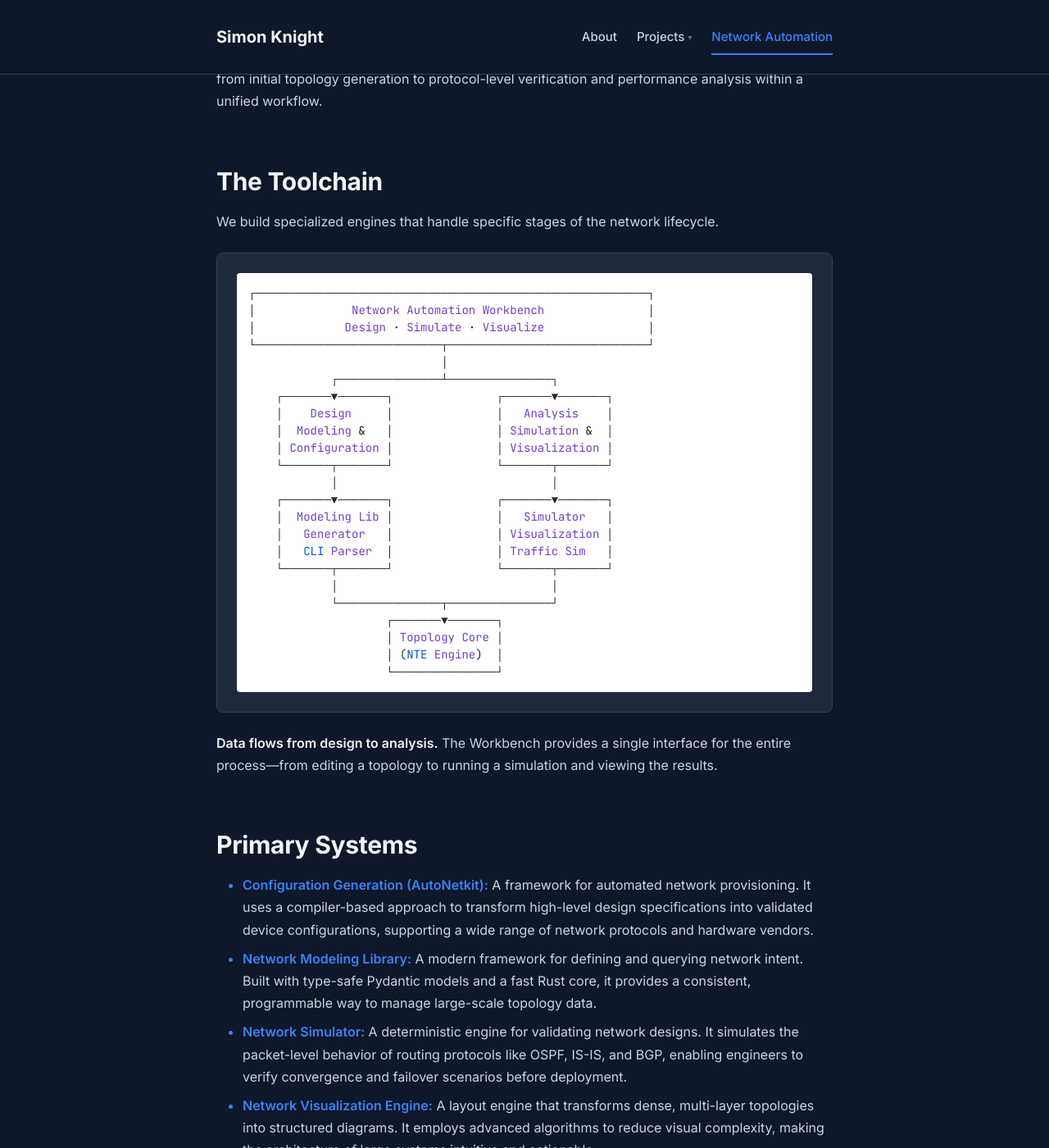
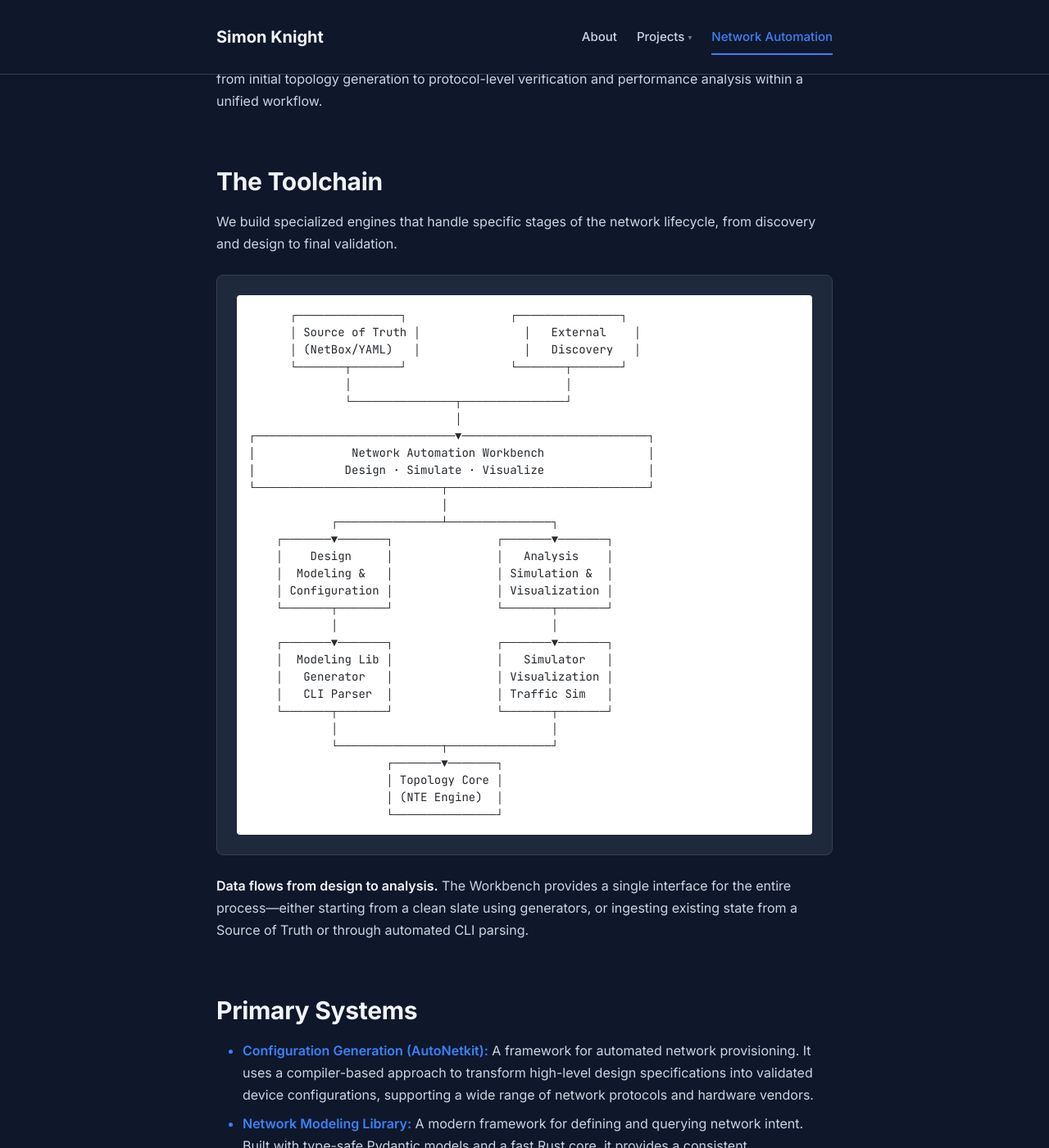
Before and after one commit to sk2/sk2.github.com, a Jekyll site: the page built from network-automation.md, in a window 1280 px wide and 1400 px high, scrolled down 256 px. Shown: the whole window at 82% size. Built offline with Jekyll 4.4.1, drawn with Linux system fonts in a browser that asks for light colours; nearby versions of some CDN libraries; our own code applies the rules of GitHub Pages for plain Markdown files.

Commit message:
Update Network Automation diagram: add Source of Truth and Discovery inputs

````diff
--- a/network-automation.md
+++ b/network-automation.md
@@ -10,10 +10,17 @@ The tools are designed to work together as a composable pipeline, allowing engin
 
 ## The Toolchain
 
-We build specialized engines that handle specific stages of the network lifecycle.
+We build specialized engines that handle specific stages of the network lifecycle, from discovery and design to final validation.
 
 ```
-┌─────────────────────────────────────────────────────────┐
+      ┌───────────────┐               ┌───────────────┐
+      │ Source of Truth │               │   External    │
+      │ (NetBox/YAML)   │               │   Discovery   │
+      └───────┬───────┘               └───────┬───────┘
+              │                               │
+              └───────────────┬───────────────┘
+                              │
+┌─────────────────────────────▼───────────────────────────┐
 │              Network Automation Workbench               │
 │             Design · Simulate · Visualize               │
 └───────────────────────────┬─────────────────────────────┘
@@ -38,7 +45,7 @@ We build specialized engines that handle specific stages of the network lifecycl
                     └───────────────┘
 ```
 
-**Data flows from design to analysis.** The Workbench provides a single interface for the entire process—from editing a topology to running a simulation and viewing the results.
+**Data flows from design to analysis.** The Workbench provides a single interface for the entire process—either starting from a clean slate using generators, or ingesting existing state from a Source of Truth or through automated CLI parsing.
 
 ## Primary Systems
 
````
